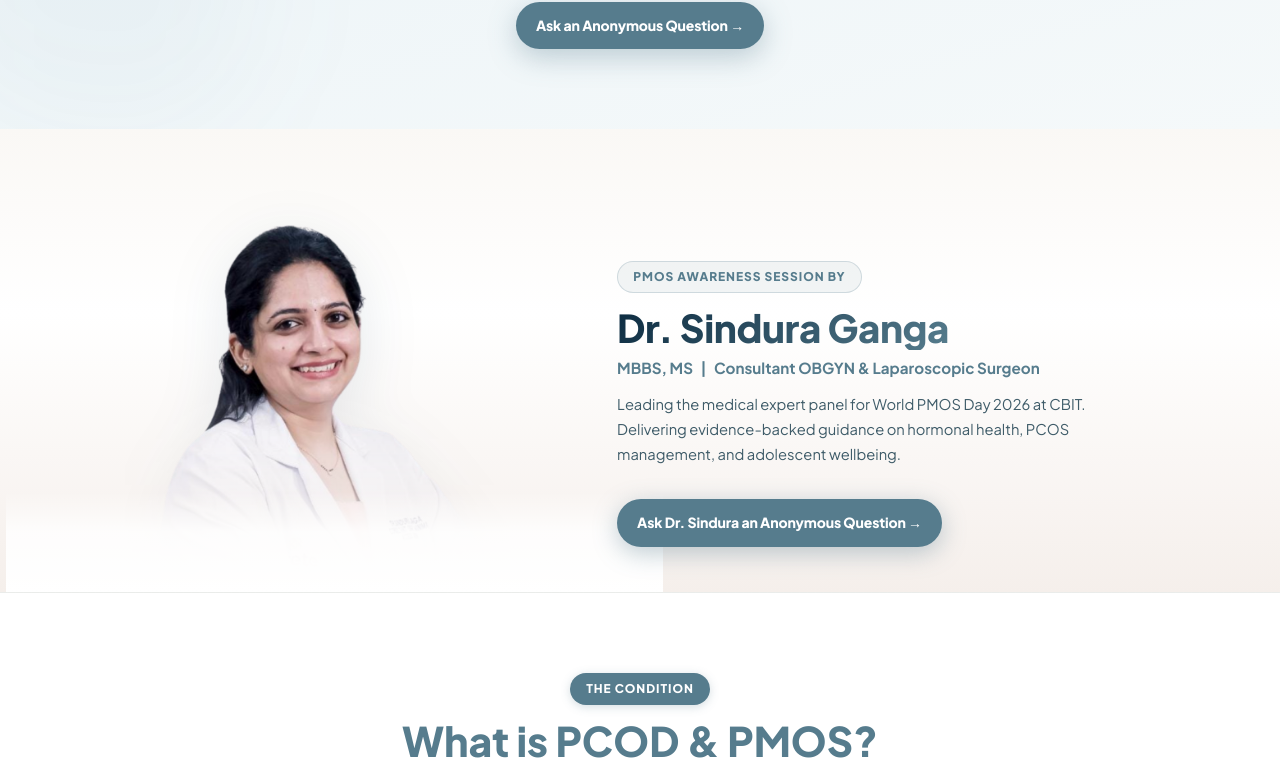
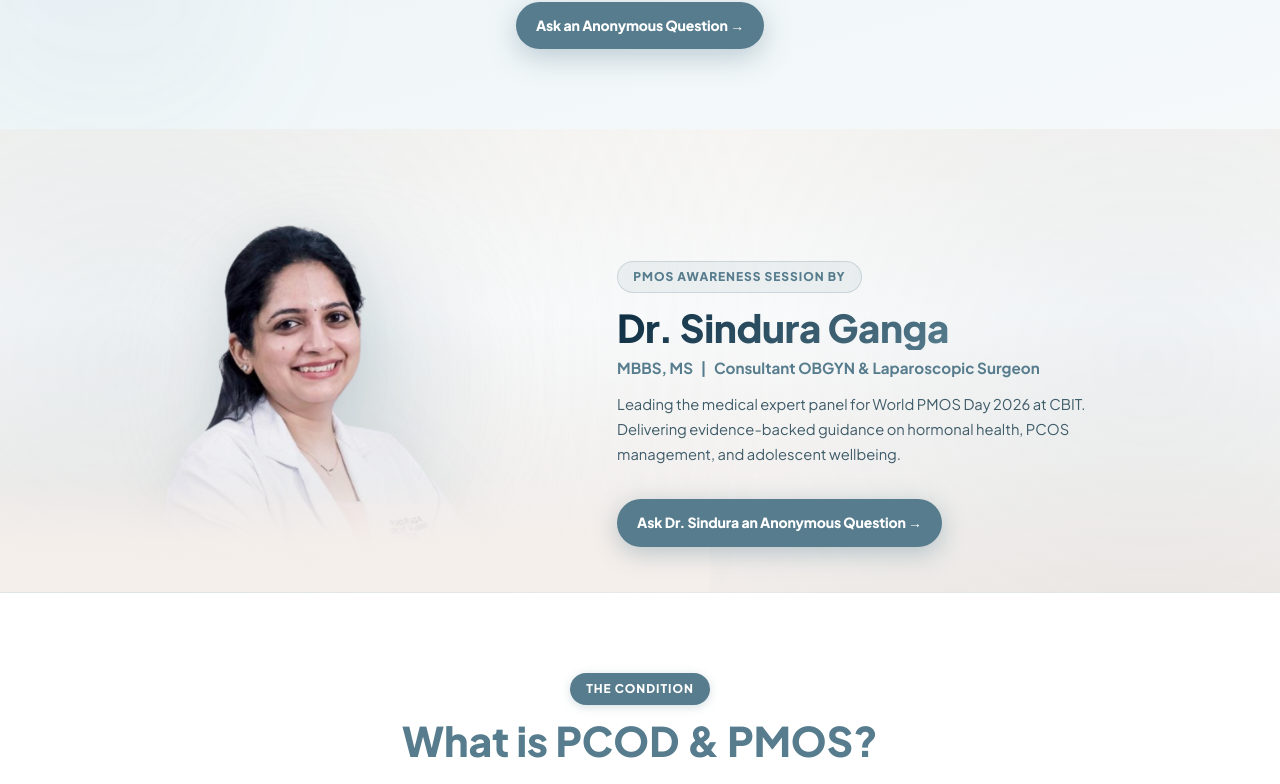
Before and after one commit to vroom0456/CBITNSS-World-PMOS-Day, a Next.js app: page / in a window 1280 px wide. Shown: the part 590-1374 px from the top of the page. Built offline with nearby package versions, Linux system fonts and the light colour scheme.

Commit message:
style(desktop): add side ambient gradients spanning left and right and restore doctor photo backdrop glow

```diff
--- a/src/app/globals.css
+++ b/src/app/globals.css
@@ -232,7 +232,9 @@
     /* ─── SPEAKER SPOTLIGHT SECTION ─── */
     .speaker-section {
       padding: 50px 5% 0;
-      background: linear-gradient(180deg, #FAF8F5 0%, #FFFFFF 40%, #F5EFEB 100%);
+      background: radial-gradient(circle at 10% 50%, rgba(86, 124, 141, 0.12) 0%, transparent 55%),
+                  radial-gradient(circle at 90% 50%, rgba(86, 124, 141, 0.10) 0%, transparent 55%),
+                  linear-gradient(180deg, #FAF8F5 0%, #FFFFFF 40%, #F5EFEB 100%);
       border-bottom: 1px solid rgba(86, 124, 141, 0.1);
       position: relative;
       overflow: hidden;
@@ -307,7 +309,20 @@
       padding-bottom: 0;
       height: 100%;
     }
-    .speaker-glow-backdrop, .speaker-glow-secondary {
+    .speaker-glow-backdrop {
+      position: absolute;
+      width: 400px;
+      height: 400px;
+      border-radius: 50%;
+      background: radial-gradient(circle, rgba(86, 124, 141, 0.16) 0%, rgba(245, 239, 235, 0.06) 55%, transparent 75%);
+      filter: blur(40px);
+      top: 50%;
+      left: 50%;
+      transform: translate(-50%, -50%);
+      z-index: 1;
+      pointer-events: none;
+    }
+    .speaker-glow-secondary {
       display: none;
     }
     .speaker-photo-cutout {
@@ -318,22 +333,22 @@
       height: auto;
       object-fit: contain;
       display: block;
-      filter: drop-shadow(0 14px 28px rgba(12, 43, 64, 0.10));
+      filter: drop-shadow(0 14px 28px rgba(12, 43, 64, 0.12));
       -webkit-mask-image: linear-gradient(to bottom, rgba(0, 0, 0, 1) 52%, rgba(0, 0, 0, 0) 96%);
       mask-image: linear-gradient(to bottom, rgba(0, 0, 0, 1) 52%, rgba(0, 0, 0, 0) 96%);
       transition: transform 0.4s var(--ease-spring), filter 0.4s ease;
     }
     .speaker-photo-cutout:hover {
       transform: scale(1.02) translateY(-3px);
-      filter: drop-shadow(0 18px 36px rgba(12, 43, 64, 0.15));
+      filter: drop-shadow(0 18px 36px rgba(12, 43, 64, 0.16));
     }
     .speaker-bottom-fade {
       position: absolute;
       bottom: 0;
-      left: -20%;
-      right: -20%;
-      height: 100px;
-      background: linear-gradient(to top, #FFFFFF 0%, rgba(255, 255, 255, 0.85) 60%, transparent 100%);
+      left: -30%;
+      right: -30%;
+      height: 110px;
+      background: linear-gradient(to top, #F5EFEB 0%, rgba(245, 239, 235, 0.9) 45%, transparent 100%);
       z-index: 3;
       pointer-events: none;
     }
```
